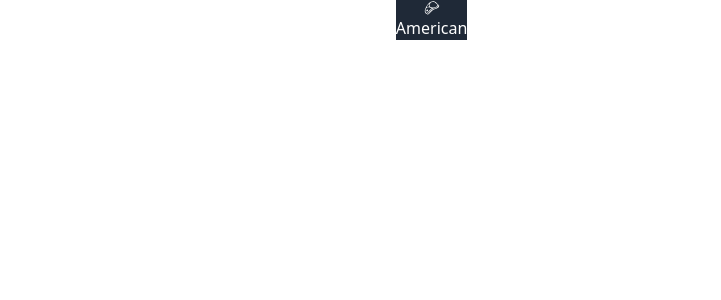
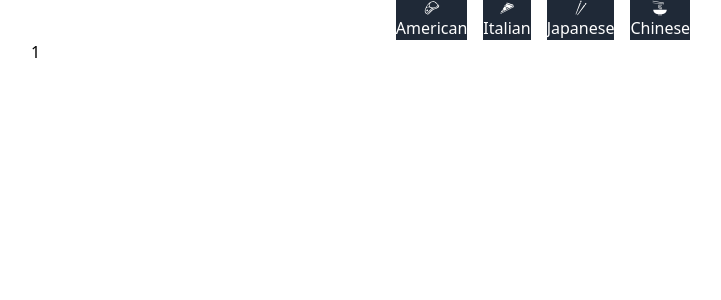
Before and after one commit to Jell13/recipe-app, a React (Vite) app: page /cuisine/1 in a window 1280 px wide. Shown: the top 300 px of the page, without its empty margins (97-818 px from the left). Built offline with nearby package versions, Linux system fonts and the light colour scheme.

Commit message:
added the navlinks to go to each pages of cuisine

```diff
--- a/package.json
+++ b/package.json
@@ -12,6 +12,7 @@
   "dependencies": {
     "@splidejs/react-splide": "^0.7.12",
     "dotenv": "^16.4.5",
+    "framer-motion": "^11.2.13",
     "lucide-react": "^0.396.0",
     "react": "^18.3.1",
     "react-dom": "^18.3.1",
--- a/src/components/Category.jsx
+++ b/src/components/Category.jsx
@@ -1,24 +1,25 @@
 import { GiNoodles, GiSteak, GiPizzaSlice, GiChopsticks } from "react-icons/gi"
+import { NavLink } from "react-router-dom"
 
 const Category = () => {
   return (
     <div className="flex gap-4 justify-center items-center text-white">
-      <div className="flex flex-col justify-center items-center bg-gray-800">
+      <NavLink to={"/cuisine/American"} className="flex flex-col justify-center items-center bg-gray-800">
         <GiSteak/>
         <h3>American</h3>
-      </div>
-      <div className="flex flex-col justify-center items-center">
+      </NavLink>
+      <NavLink  to={"/cuisine/Italian"} className="flex flex-col justify-center items-center bg-gray-800">
         <GiPizzaSlice/>
         <h3>Italian</h3>
-      </div>
-      <div className="flex flex-col justify-center items-center">
+      </NavLink>
+      <NavLink to={"/cuisine/Japanese"} className="flex flex-col justify-center items-center bg-gray-800">
         <GiChopsticks/>
         <h3>Japanese</h3>
-      </div>
-      <div className="flex flex-col justify-center items-center">
+      </NavLink>
+      <NavLink to={"/cuisine/Chinese"} className="flex flex-col justify-center items-center bg-gray-800">
         <GiNoodles/>
         <h3>Chinese</h3>
-      </div>
+      </NavLink>
     </div>
   )
 }
--- a/src/pages/Cuisine.jsx
+++ b/src/pages/Cuisine.jsx
@@ -1,9 +1,14 @@
 import React from 'react'
+import { motion } from "framer-motion"
+import { Link, useParams } from "react-router-dom"
 
 const Cuisine = () => {
+
+  const params = useParams()
+  console.log(params)
   return (
     <div>
-
+      {params.type}
     </div>
   )
 }
```
Also changed, not shown: 1 other file (tests, documents, lock files or other folders).
